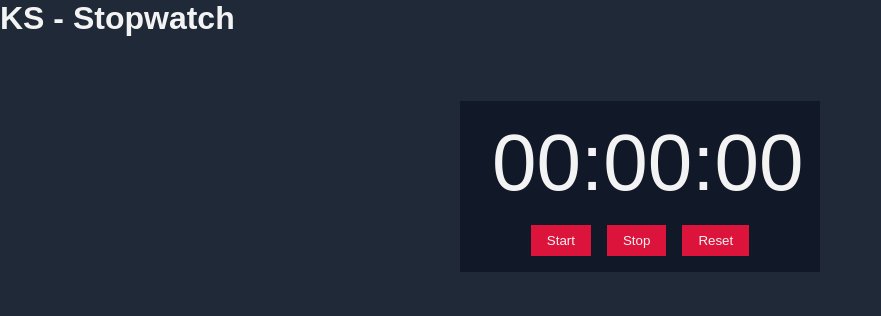
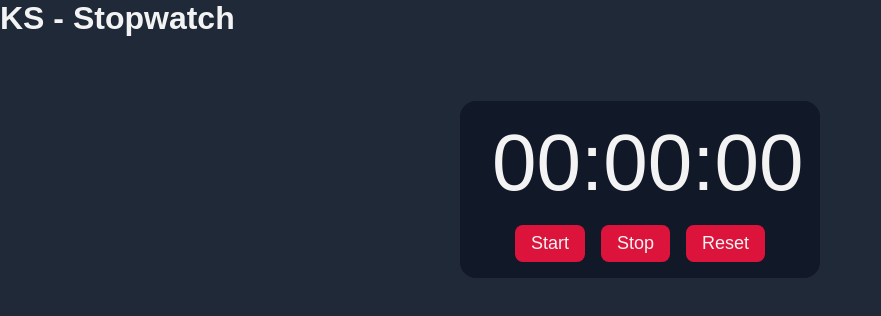
Before and after one commit to SurPun/KS-StopWatch, a plain HTML site: page index.html in a window 1280 px wide. Shown: the whole page, without its empty margins (0-881 px from the left). Drawn offline with Linux system fonts and the light colour scheme.

Commit message:
more styling

```diff
--- a/styles.css
+++ b/styles.css
@@ -26,7 +26,7 @@ body {
     max-width: 360px;
     margin: 4rem auto;
     padding: 1rem 2rem;
-    border-radius:  1ren;
+    border-radius: 1rem;
 
 }
 
@@ -51,9 +51,20 @@ body {
     cursor: pointer;
 
     color: var(--light);
+    font-size: 1.125rem;
     background-color: var(--primary);
     margin: 0 0.5rem;
     padding: 0.5rem 1rem;
+    border-radius: 0.5rem;
 
+    transition: 0.4s;
 
 }
+
+button:hover{
+    opacity: 0.7;
+}
+
+button:active{
+    background-color: var(--dark) ;
+}
```
